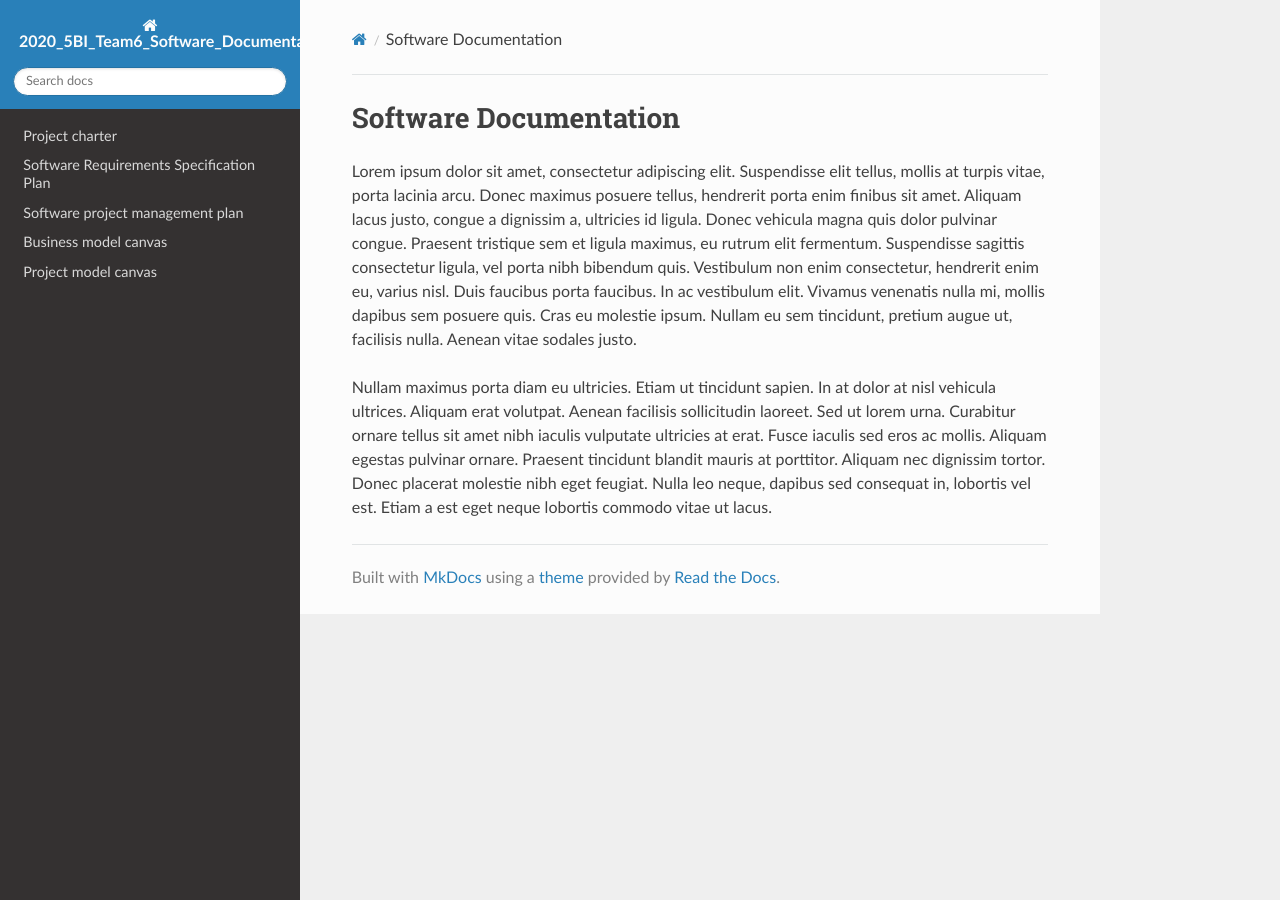
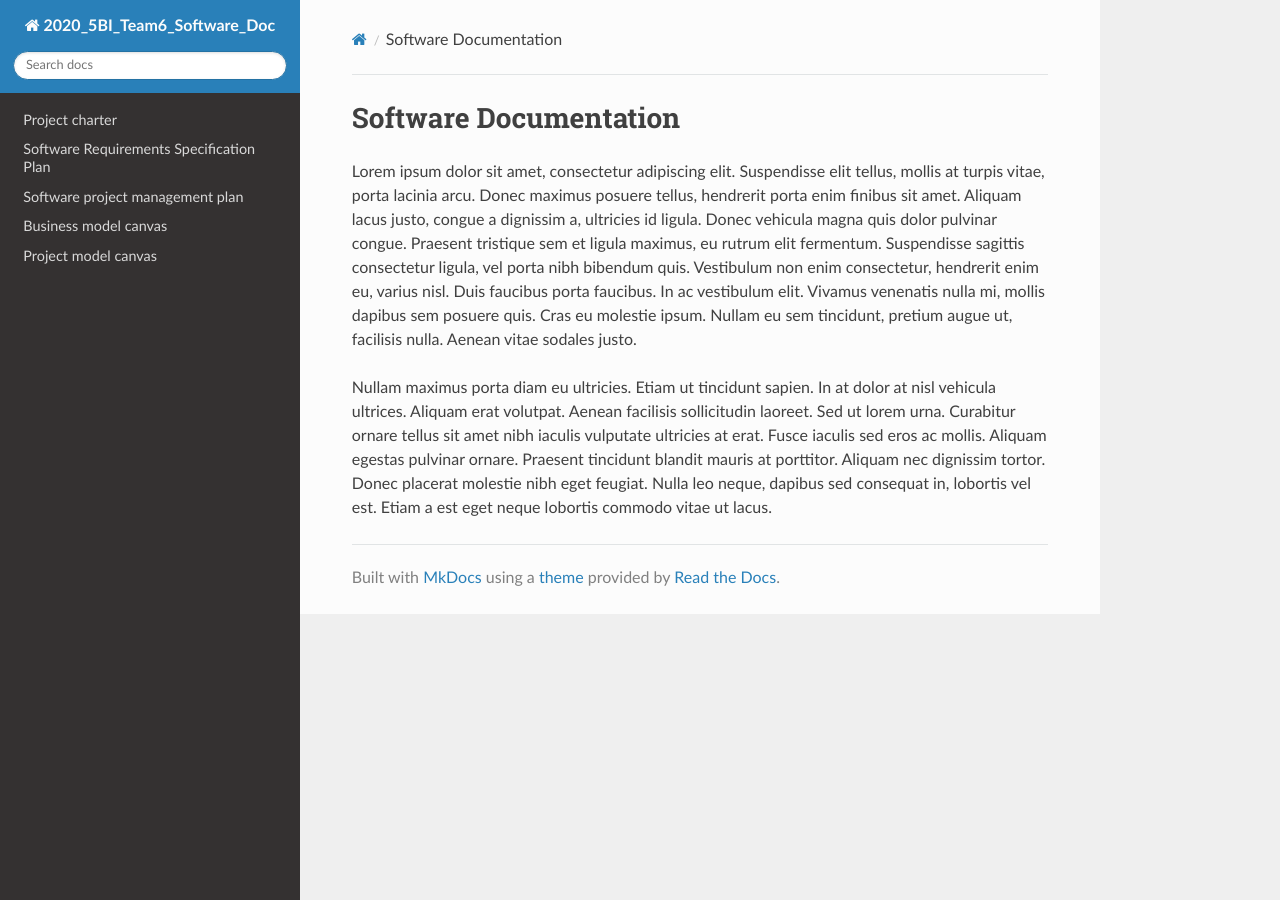
Before and after one commit to KilliKrate/Software-Documentation-G6, an MkDocs documentation site: the page built from docs/index.md, in a window 1280 px wide. Built offline with MkDocs 1.6.1, drawn with Linux system fonts in a browser that asks for light colours; nearby versions of some CDN libraries.

Commit message:
Update mkdocs.yml

```diff
--- a/mkdocs.yml
+++ b/mkdocs.yml
@@ -1,5 +1,4 @@
-site_name: 2020_5BI_Team6_Software_Documentation
-
+site_name: 2020_5BI_Team6_Software_Doc
 nav:
     - 'Project charter': 'project charter.md'
     - 'Software Requirements Specification Plan': 'software requirements specification plan.md'
```
